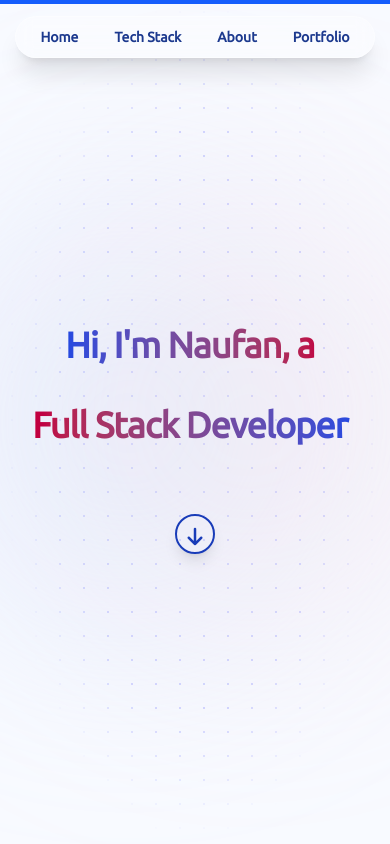
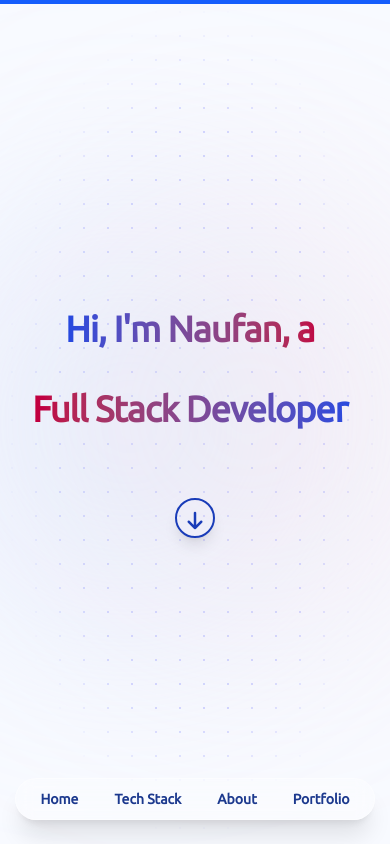
Before and after one commit to naufan17/web-portofolio, a React (Vite) app: page / in a window 390 px wide. Shown: the top 844 px of the page. Built offline with nearby package versions, Linux system fonts and the light colour scheme; some icons are missing.

Commit message:
feat: \change navigation bar in bottom in mobile screen.

```diff
--- a/src/App.tsx
+++ b/src/App.tsx
@@ -49,7 +49,7 @@ function App() {
       <Navbar />
 
       {/* Main Content */}
-      <main className="relative z-10 pt-4 sm:pt-8 lg:pt-12">
+      <main className="relative z-10 sm:pt-8 lg:pt-12">
         <Hero />
         <TechStack />
         <About />
--- a/src/components/Navbar.tsx
+++ b/src/components/Navbar.tsx
@@ -13,12 +13,12 @@ const Navbar: React.FC = () => {
 
   return (
     <motion.header
-      initial={{ y: -100 }}
-      animate={{ y: 0 }}
+      initial={{ y: 50, opacity: 0 }}
+      animate={{ y: 0, opacity: 1 }}
       transition={{ duration: 0.5 }}
-      className="fixed top-0 left-0 right-0 z-50 pointer-events-none"
+      className="fixed bottom-6 sm:top-0 sm:bottom-auto left-0 right-0 z-50 pointer-events-none"
     >
-      <nav className="flex justify-center py-4 sm:py-6">
+      <nav className="flex justify-center py-0 sm:py-6">
         <div
           className="flex flex-row space-x-1 sm:space-x-4 py-1.5 sm:py-2 px-2 sm:px-4 bg-white/30 backdrop-blur-sm rounded-full border border-white/40 shadow-xl pointer-events-auto"
           onMouseLeave={() => setHoveredIndex(null)}
```
